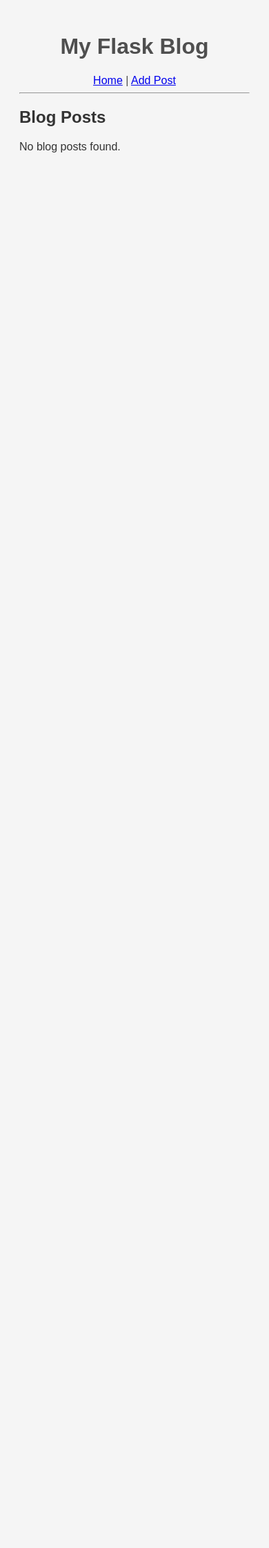
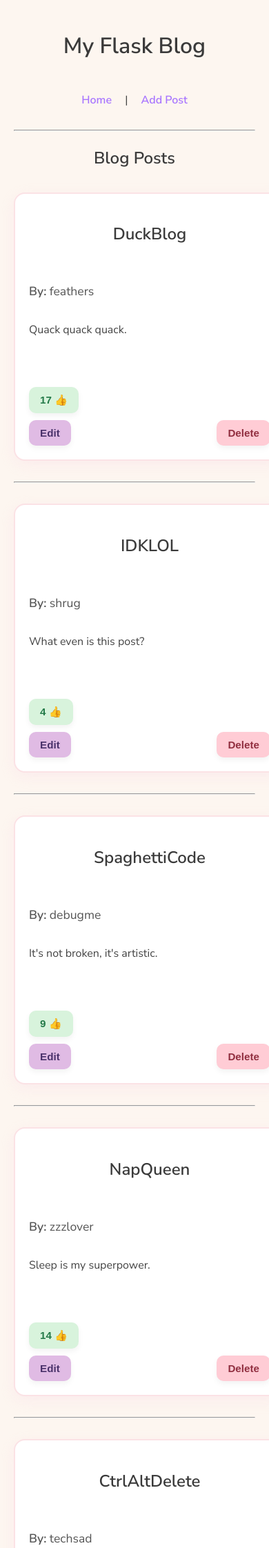
Before and after one commit to AndreWeigel/masterblog, a Flask app: page / in a window 390 px wide. Shown: the top 2244 px of the page at 69% size. Before the commit the page ends 221 px from the top, so only its background shows below. Run offline with Flask 3, Linux system fonts and the light colour scheme.

Commit message:
added a cuter pastel style to it Added return to same post after liking

```diff
--- a/app.py
+++ b/app.py
@@ -74,7 +74,8 @@ def edit(post_id):
 def like(post_id):
     blog = BlogManager(BLOG_POSTS_FILE)
     blog.like_post(post_id)
-    return redirect(url_for('index'))
+    # Likes the post, reloads the page and returns to the same post
+    return redirect(url_for('index') + f"#post-{post_id}")
 
 # Run the Flask application
 if __name__ == '__main__':
--- a/static/style.css
+++ b/static/style.css
@@ -1,56 +1,209 @@
+@import url('https://fonts.googleapis.com/css2?family=Nunito+Sans:wght@400;600&display=swap');
+
+/* Base Styles */
 body {
-    font-family: Arial, sans-serif;
-    background-color: #F5F5F5;
+    font-family: 'Nunito Sans', sans-serif;
+    background-color: #FDF6F0;
+    color: #444;
+    margin: 0;
     padding: 20px;
-    color: #333;
+    line-height: 1.6;
+    transition: background-color 0.3s, color 0.3s;
+}
+
+main {
+    max-width: 900px;
+    margin: 0 auto;
+    padding: 0 16px;
+}
+
+/* Headings */
+h1, h2 {
+    text-align: center;
+    font-weight: 600;
+    color: #3A3A3A;
+    margin-bottom: 20px;
 }
 
 h1 {
-    text-align: center;
-    color: #4F4F4F;
+    font-size: 2.5rem;
+    margin-bottom: 40px;
 }
 
+/* Navigation */
 nav {
     text-align: center;
-    color: #4F4F4F;
+    margin-bottom: 30px;
 }
 
-.post {
-    background-color: #FFF;
-    border: 1px solid #DDD;
-    padding: 30px;
-    margin-bottom: 20px;
-    border-radius: 8px;
-    flex-direction: column;
-    justify-content: space-between;
-
+nav a {
+    color: #A875FF;
+    margin: 0 15px;
+    text-decoration: none;
+    font-weight: 600;
+    transition: color 0.3s ease;
 }
 
-.post h2 {
-    margin-top: 0;
+nav a:hover {
+    color: #8F5DE7;
+    text-decoration: underline;
+}
+
+/* Blog Post Card */
+.post {
+    background-color: #FFFFFF;
+    border: 2px solid #FBE2E5;
+    box-shadow: 0 6px 20px rgba(248, 213, 230, 0.3);
+    padding: 28px;
+    margin: 30px auto;
+    border-radius: 16px;
+    max-width: 700px;
+    width: 100%;
+    display: flex;
+    flex-direction: column;
+    gap: 12px;
+    transition: box-shadow 0.3s ease;
+}
+
+.post:hover {
+    box-shadow: 0 10px 25px rgba(248, 213, 230, 0.5);
 }
 
 .post p {
-    margin: 10px 0;
+    font-size: 1.1rem;
+    color: #555;
 }
 
-.form_button {
-    display: inline;
-    float: right;
+/* Button Groups */
+.post-actions {
+    display: flex;
+    justify-content: space-between;
+    align-items: center;
+    flex-wrap: wrap;
+    margin-top: 20px;
+    gap: 10px;
 }
 
-.like_button {
-    display: inline;
-    float: left;
+.left-actions {
+    display: flex;
+    align-items: center;
+    gap: 10px;
 }
 
+.right-actions {
+    display: flex;
+    align-items: center;
+    gap: 10px;
+}
+
+/* Buttons */
 .button {
-    display: inline-block;
-    padding: 6px 12px;
-    background-color: #007BFF;
-    color: white;
-    text-decoration: none;
+    padding: 10px 16px;
     border: none;
-    border-radius: 4px;
+    border-radius: 10px;
+    font-size: 0.95rem;
+    font-weight: 600;
     cursor: pointer;
+    transition: transform 0.2s ease, background-color 0.2s ease;
+    box-shadow: 0 4px 8px rgba(0,0,0,0.05);
 }
+
+/* Button Colors */
+.button.like {
+    background-color: #D8F3DC;
+    color: #247A49;
+}
+
+.button.edit {
+    background-color: #E0BBE4;
+    color: #4A326B;
+}
+
+.button.delete {
+    background-color: #FFCCD5;
+    color: #912F40;
+}
+
+.button:hover {
+    transform: scale(1.05);
+}
+
+/* Form Container (Add/Edit Pages) */
+.form-container {
+    background-color: #fff;
+    border: 2px solid #FBE2E5;
+    padding: 32px;
+    margin: 40px auto;
+    border-radius: 16px;
+    max-width: 700px;
+    box-shadow: 0 6px 20px rgba(248, 213, 230, 0.3);
+}
+
+.form-container h2 {
+    margin-bottom: 24px;
+    font-size: 1.75rem;
+    color: #3A3A3A;
+    text-align: center;
+}
+
+form label {
+    display: block;
+    margin: 12px 0 6px;
+    font-weight: 600;
+    color: #5a5a5a;
+}
+
+form input,
+form textarea {
+    width: 100%;
+    padding: 10px 14px;
+    border: 1px solid #ddd;
+    border-radius: 8px;
+    font-size: 1rem;
+    background-color: #fefefe;
+    box-sizing: border-box;
+}
+
+form input:focus,
+form textarea:focus {
+    border-color: #A875FF;
+    outline: none;
+}
+
+.button.submit {
+    margin-top: 20px;
+    background-color: #A875FF;
+    color: #fff;
+    width: 100%;
+}
+
+/* Responsive Design */
+@media (max-width: 600px) {
+    h1 {
+        font-size: 2rem;
+    }
+
+    .post {
+        padding: 20px;
+    }
+
+    .post-actions {
+        flex-direction: column;
+        align-items: stretch;
+    }
+
+    .left-actions,
+    .right-actions {
+        display: flex;
+        flex-direction: row;
+        justify-content: space-between;
+        width: 100%;
+        gap: 10px;
+    }
+
+    .button {
+        width: auto;
+        flex: 1;
+        text-align: center;
+    }
+}
--- a/templates/index.html
+++ b/templates/index.html
@@ -3,22 +3,27 @@
 {% block content %}
     <h2>Blog Posts</h2>
     {% for post in posts %}
-        <div class="post">
+        <div class="post" id="post-{{ post._id }}">
             <h2>{{ post.title }}</h2>
             <p><strong>By:</strong> {{ post.author }}</p>
             <div>{{ post.content }}</div>
             <br>
-            <form action="{{ url_for('like', post_id=post._id) }}" method="POST" class="like_button">
-                <button type="submit">{{ post.likes }}👍</button>
-            </form>
-            <form action="{{ url_for('delete', post_id=post._id) }}" method="POST" class="form_button">
-                <button type="submit" onclick="return confirm('Are you sure?');">Delete</button>
-            </form>
-            <form action="{{ url_for('edit', post_id=post._id) }}" method="GET" class="form_button">
-                <button type="submit">Edit</button>
-            </form>
+            <div class="post-actions">
+                <div class="left-actions">
+                    <form action="{{ url_for('like', post_id=post._id) }}" method="POST">
+                        <button type="submit" class="button like">{{ post.likes }} 👍</button>
+                    </form>
+                </div>
 
-
+                <div class="right-actions">
+                    <form action="{{ url_for('edit', post_id=post._id) }}" method="GET">
+                        <button type="submit" class="button edit">Edit</button>
+                    </form>
+                    <form action="{{ url_for('delete', post_id=post._id) }}" method="POST" onsubmit="return confirm('Are you sure?');">
+                        <button type="submit" class="button delete">Delete</button>
+                    </form>
+                </div>
+            </div>
 
 
         </div>
```
Also changed, not shown: blog_posts.json (added, +1 -0 lines).
